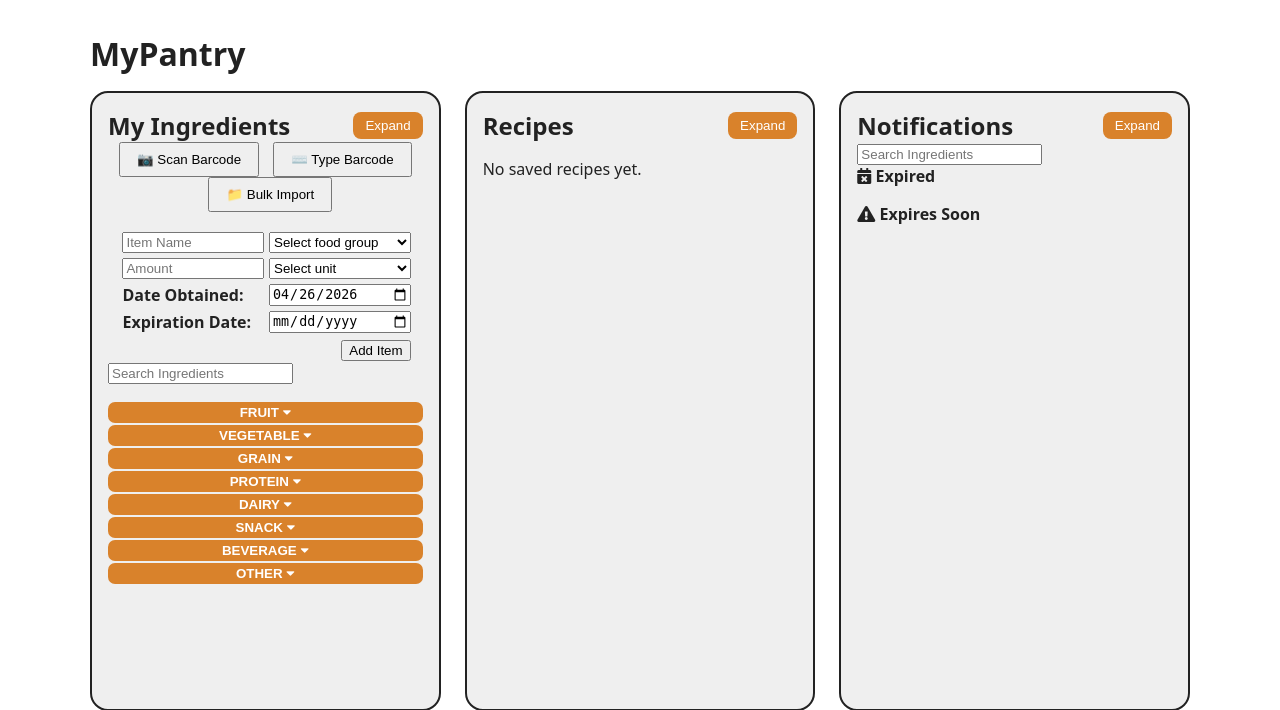
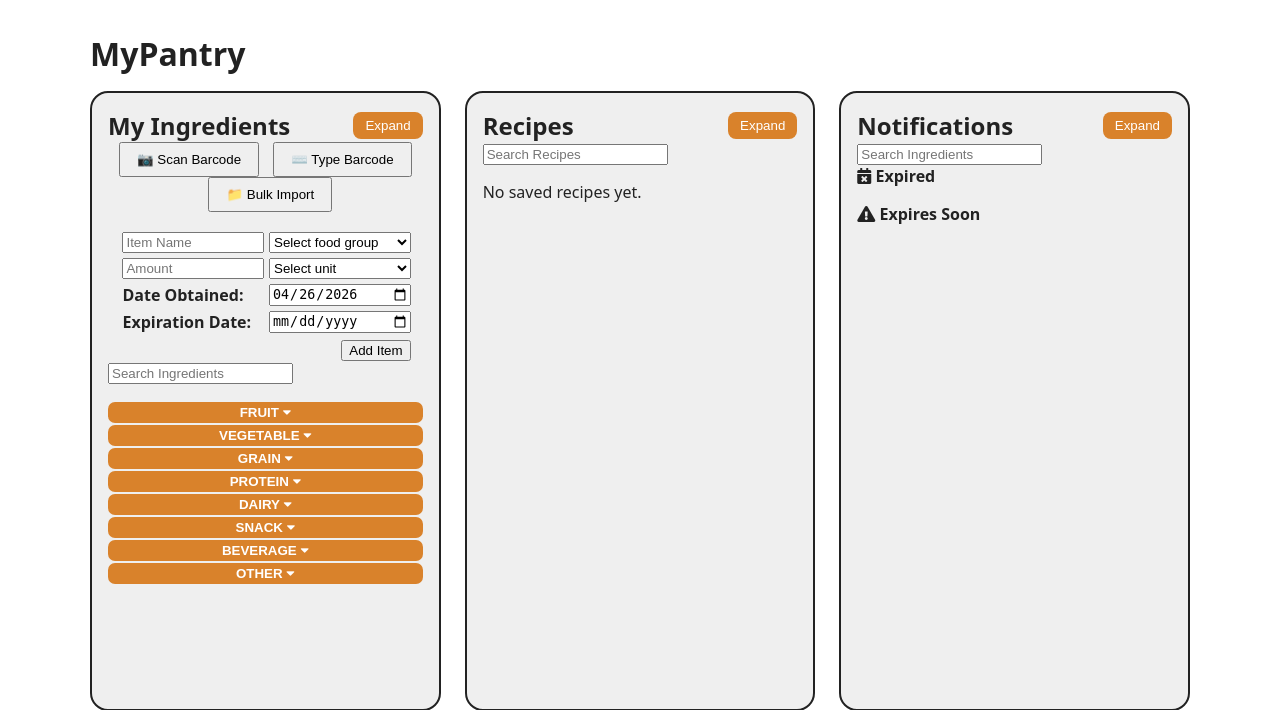
Before and after one commit to eleusink/my-pantry-dependabot, a Django app: page / in a window 1280 px wide. Shown: the part 92-802 px from the top of the page. Run offline with Django 4.2, Linux system fonts and the light colour scheme; the visitor is signed in with stand-in values (Sample User, id 1); data comes from the database, SQL or seed files in the repository; data that the repository does not hold is empty.

Commit message:
Includes recipe search now too

```diff
--- a/your-local-code/Inventory/templates/home.html
+++ b/your-local-code/Inventory/templates/home.html
@@ -19,7 +19,7 @@
 				</button>
 			</div>
 
-				<div class="panel-body">
+			<div class="panel-body">
 				<!-- Barcode Scanner UI -->
 				<div id="barcode-scanner-container" style="margin-bottom: 20px; text-align: center;">
 					<div style="margin-bottom: 10px;">
@@ -109,7 +109,7 @@
 				</form>
 
 				<div id="search-container">
-					<input type="text" id="search-bar-inventory" class="search-bar" placeholder="Search Ingredients" autocomplete="off" autocapitalize="off" spellcheck="false" oninput="searchExpiredIngredients('search-bar-inventory','#ingredients-panel')">
+					<input type="text" id="search-bar-inventory" class="search-bar" placeholder="Search Ingredients" autocomplete="off" autocapitalize="off" spellcheck="false" oninput="searchIngredients('search-bar-inventory','#ingredients-panel')">
 				</div>
 
 				<ul id="ingredient-list" class="ingredient-list list-to-sort">
@@ -167,6 +167,9 @@
     </div>
 
     <div class="panel-body">
+		<div id="search-container">
+			<input type="text" id="search-bar-recipe" class="search-bar" placeholder="Search Recipes" autocomplete="off" autocapitalize="off" spellcheck="false" oninput="searchRecipes('search-bar-recipe','#recipes-panel')">
+		</div>
 		{% if saved_recipes %}
 			{% for recipe in saved_recipes %}
 			<div class="recipe-card">
@@ -203,7 +206,7 @@
 
 	      <div class="panel-body">
 			<div id="search-container">
-				<input type="text" id="search-bar-expiring" class="search-bar" placeholder="Search Ingredients" autocomplete="off" autocapitalize="off" spellcheck="false" oninput="searchExpiredIngredients('search-bar-expiring','#notifications-panel')">
+				<input type="text" id="search-bar-expiring" class="search-bar" placeholder="Search Ingredients" autocomplete="off" autocapitalize="off" spellcheck="false" oninput="searchIngredients('search-bar-expiring','#notifications-panel')">
 			</div>
 
 			<div class="expiring-section-label"><i class="fa fa-calendar-times expired-icon" title="Expired"></i> Expired</div>
@@ -289,19 +292,32 @@
 
 {# Script is used to accurately replicate the correct fields for each item and to correctly edit or delete each item.  #}
 <script>
-	function searchExpiredIngredients(searchBarId, containerClass) {
-		console.log('Search called with:', searchBarId, containerClass);
+	function searchRecipes(searchString, panelSelector){
+		const query = document.getElementById(searchString).value.toLowerCase();
+		const panel = document.querySelector(panelSelector);
+		if (!panel) return;
+
+		const cards = panel.querySelectorAll('.recipe-card');
+		cards.forEach(card => {
+			const title = card.querySelector('.recipe-title').textContent.toLowerCase();
+
+			if (title.includes(query)) {
+				card.style.display = '';
+			} else {
+				card.style.display = 'none';
+			}
+		})
+	}
+
+	function searchIngredients(searchBarId, containerClass) {
 		const searchString = document.getElementById(searchBarId).value.toLowerCase();
 		const lists = document.querySelectorAll(containerClass + ' .list-to-sort');
-		console.log('Search string:', searchString, ", Found lists:", lists.length);
 
 		lists.forEach(list => {
 			const items = list.getElementsByTagName('li');
-			console.log('Items in list:', items.length);
 
 			for (let i = 0; i < items.length; i++) {
 				const itemName = items[i].dataset.name.toLowerCase();
-				console.log('Checking item:', itemName);
 				if (itemName.includes(searchString) || searchString.length === 0) {
 					items[i].style.display = "";
 				} else {
```
